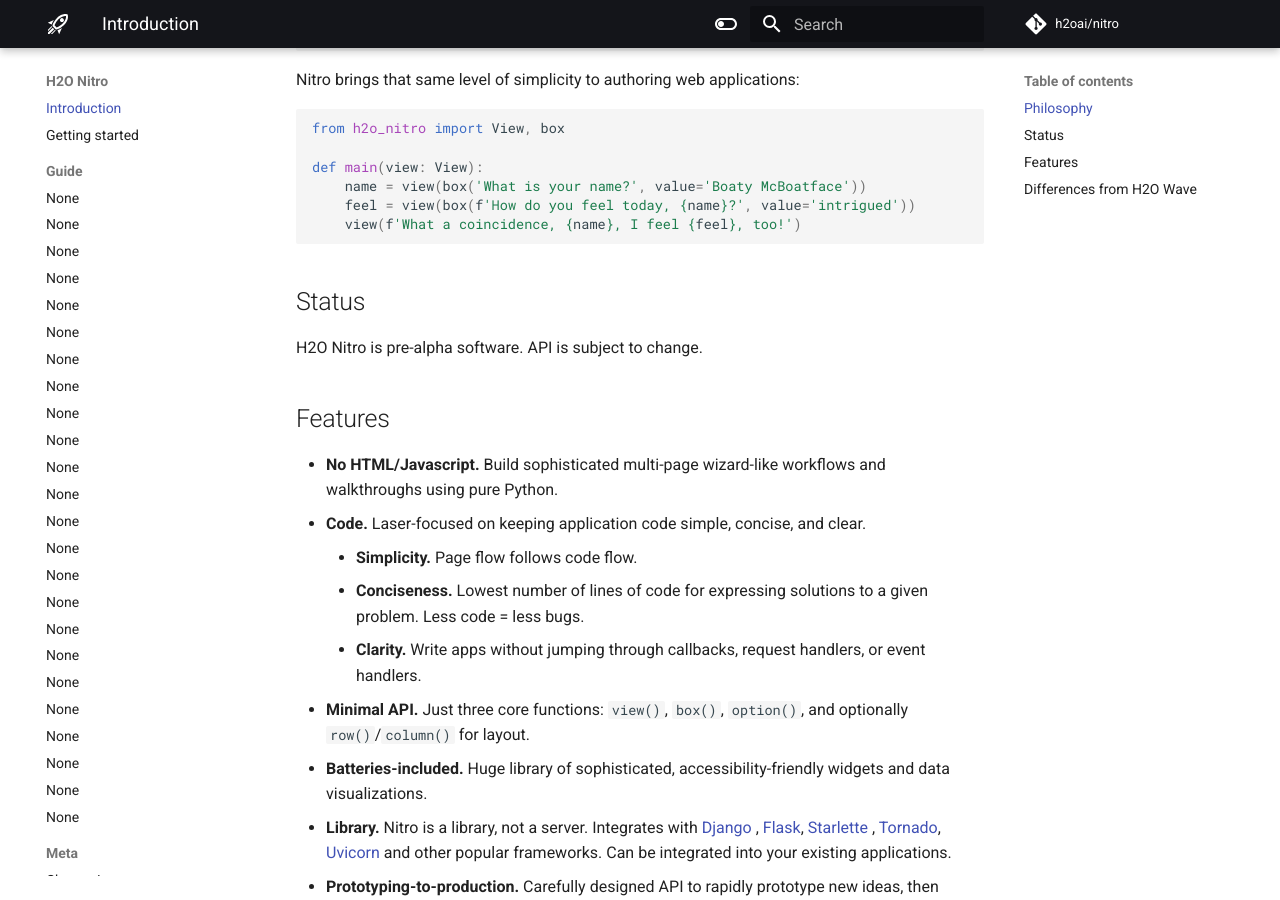
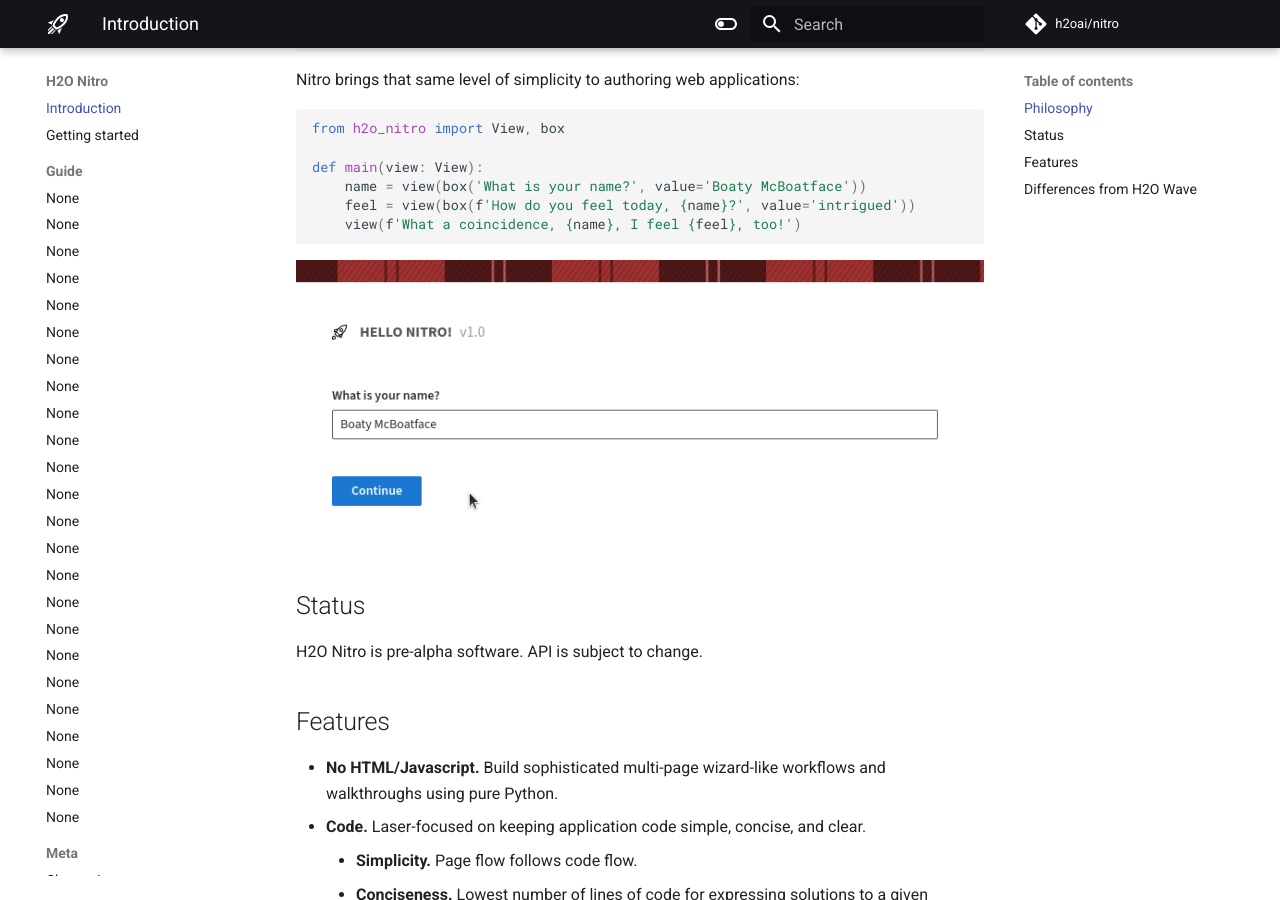
Before and after one commit to h2oai/nitro, an MkDocs documentation site: the page built from docs/index.md, in a window 1280 px wide and 900 px high, scrolled down 968 px. Built offline with MkDocs 1.6.1 and Material for MkDocs 9.7.7, drawn with Linux system fonts in a browser that asks for light colours; comment, search, counter and statistics services are not loaded; the version menu is left out.

Commit message:
docs: Add screencast to intro

````diff
--- a/docs/index.md
+++ b/docs/index.md
@@ -35,6 +35,9 @@ def main(view: View):
     feel = view(box(f'How do you feel today, {name}?', value='intrigued'))
     view(f'What a coincidence, {name}, I feel {feel}, too!')
 ```
+
+![Nitro](assets/images/app-basic.gif)
+
 ## Status
 
 H2O Nitro is pre-alpha software. API is subject to change.
````
Also changed, not shown: README.md (+3 -0 lines), docs/assets/images/app-basic.gif (added).
